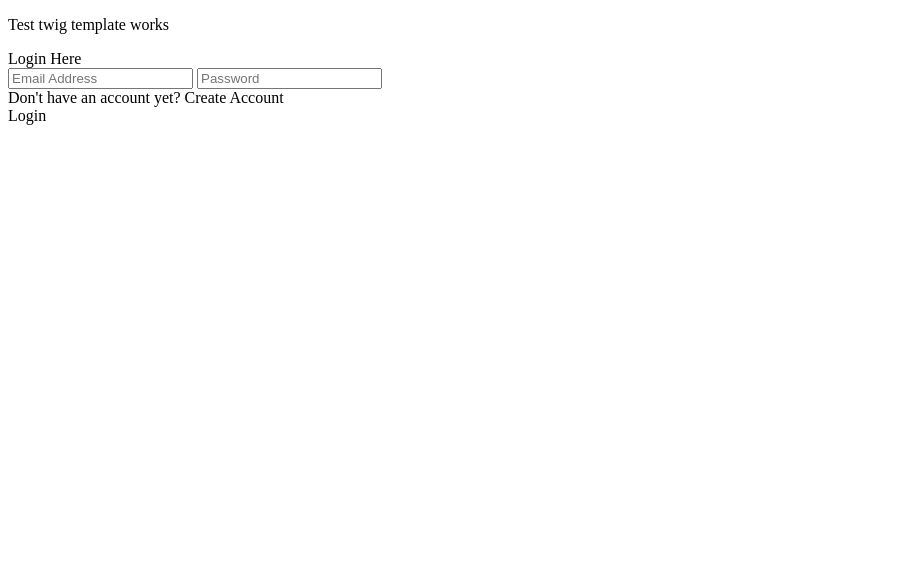
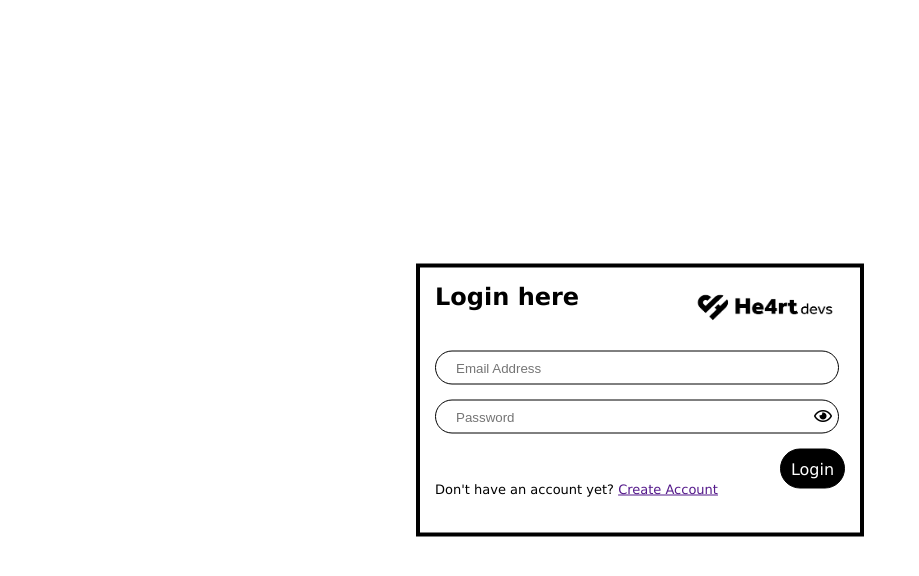
Before and after one commit to jpoliveira08/he4rtlabs-challenges-03, a PHP site: page /posts/login/index in a window 1280 px wide. Shown: the top 576 px of the page, without its empty margins (0-919 px from the left). Run offline with PHP 8.4, Linux system fonts and the light colour scheme; some libraries are stand-ins or nearby versions.

Commit message:
first prototype of login page

```diff
--- a/App/Views/Login/index.html
+++ b/App/Views/Login/index.html
@@ -2,20 +2,30 @@
 
 {% block title %}Login{% endblock %}
 
-{% block head %}
+{% block body %}
     <link rel="stylesheet" type="text/css" href="/css/login/style.css">
-{% endblock %}
+    <link rel="stylesheet" href="https://cdnjs.cloudflare.com/ajax/libs/font-awesome/5.13.0/css/all.min.css">
 
-{% block body %}
-    <p>Test twig template {{ test }}</p>
-    Login Here
-    <form action="">
-        <input type="text" placeholder="Email Address">
-        <input type="text" placeholder="Password">
-    </form>
-    Don't have an account yet? <a>Create Account </a>
-    <br>
-    Login
+    <div class="center">
+        <div class="box-header">
+            <h2>Login here</h2>
+            <img align="right" src="./images/he4rt-logo-black.png" alt="he4rt-logo">
+        </div>
+
+        <div class="box-body">
+            <form action="">
+                <input type="email" placeholder="Email Address" required>
+                <input type="password" placeholder="Password" id="password"required>
+                <i class="far fa-eye" id="togglePassword"></i>
+                <button type="submit">Login</button>
+            </form>
+        </div>
+
+
+        <p>Don't have an account yet? <a href="">Create Account</a></p>
+
+
+    </div>
 
     {% block javascripts %}
         <script src="/js/login/main.js"></script>
--- a/public/css/login/style.css
+++ b/public/css/login/style.css
@@ -1,3 +1,73 @@
 body {
     background-color: #ffffff;
+    font-family: Verdana, Geneva, Tahoma, sans-serif;
 }
+
+.center {
+    position: absolute;
+    top: 50%;
+    left: 50%;
+    transform: translate(-50%, -50%);
+    width: 410px;
+    height: 235px;
+    background: #ffffff;
+    border-style: solid;
+    border-color: #000000;
+    border-width: 4px;
+    padding: 15px;
+}
+
+h2 {
+    display: inline;
+    text-align: left;
+}
+
+img{
+    width: 160px;
+    height: 50px;
+}
+
+input {
+    border: 1px solid;
+    border-radius: 25px;
+    width: 380px;
+    height: 30px;
+    margin-bottom: 15px;
+    padding-left: 20px;
+}
+#togglePassword {
+    margin-left: -30px;
+    cursor: pointer;
+}
+
+.box-header {
+    margin-bottom: 40px;
+}
+.box-body {
+    margin-bottom: 30px;
+}
+
+p {
+    text-align: left;
+    font-size: 13px;
+    display: inline;
+}
+button {
+    width: 65px;
+    height: 40px;
+    float: right;
+    cursor: pointer;
+    color: #ffffff;
+    border: 1px solid #000000;
+    border-radius: 20px;
+    text-align: center;
+    background: #000000;
+    font-family: inherit;
+	font-size: inherit;
+	position: relative;
+}
+button:hover {
+    color: #000000;
+    background: #ffffff;
+    transition: 0.2s;
+}
--- a/public/js/login/main.js
+++ b/public/js/login/main.js
@@ -1 +1,11 @@
-console.log("Works");
+
+const togglePassword = document.querySelector('#togglePassword');
+const password = document.querySelector('#password');
+
+togglePassword.addEventListener('click', function (e) {
+    //toogle the type attribute
+    const type = password.getAttribute('type') === 'password' ? 'text' : 'password';
+    password.setAttribute('type', type);
+    // toggle the eye slash icon
+    this.classList.toggle('fa-eye-slash');
+});
```
Also changed, not shown: public/images/he4rt-logo-black.png (added), public/images/he4rt-logo-white.png (added).
